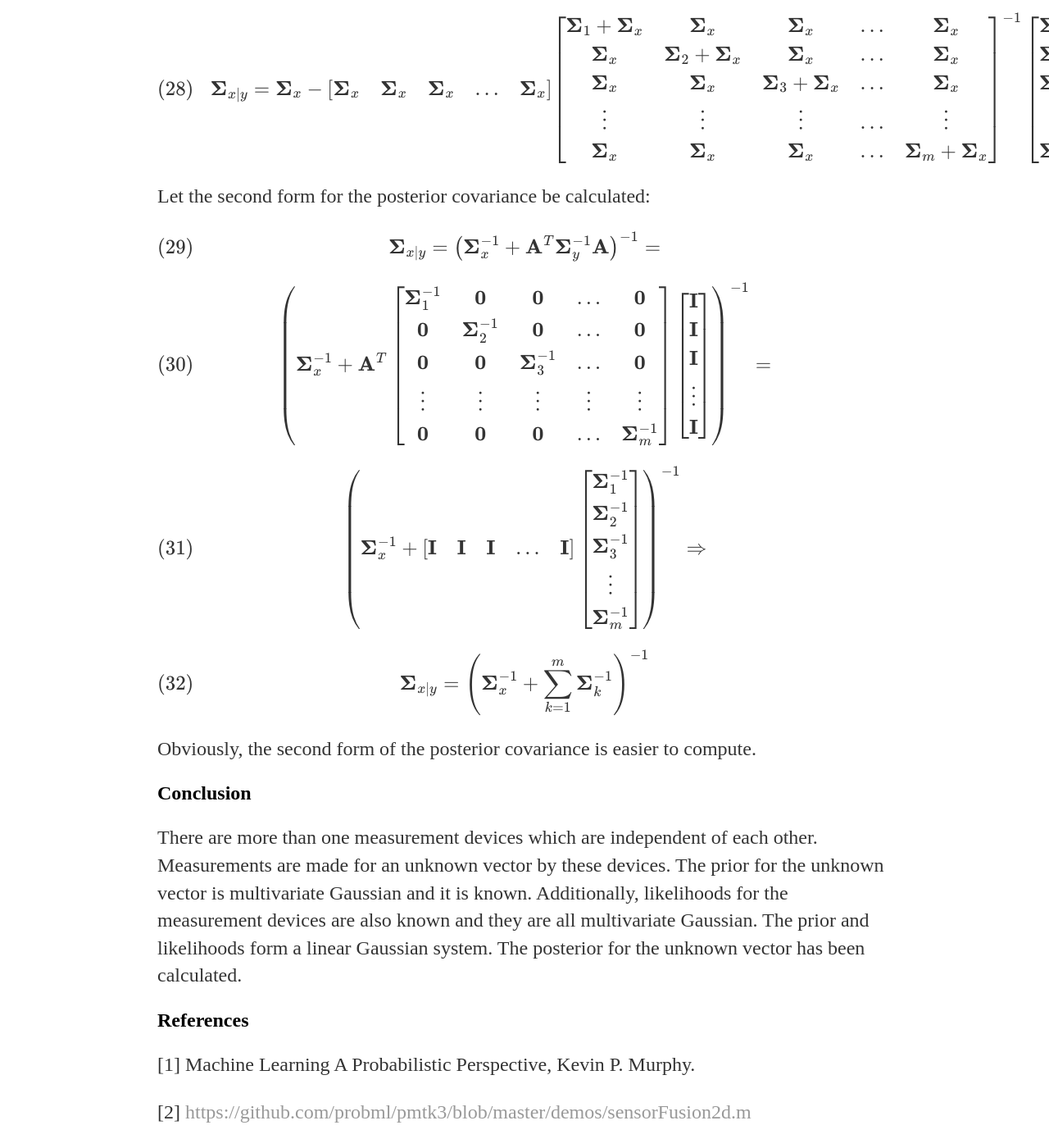
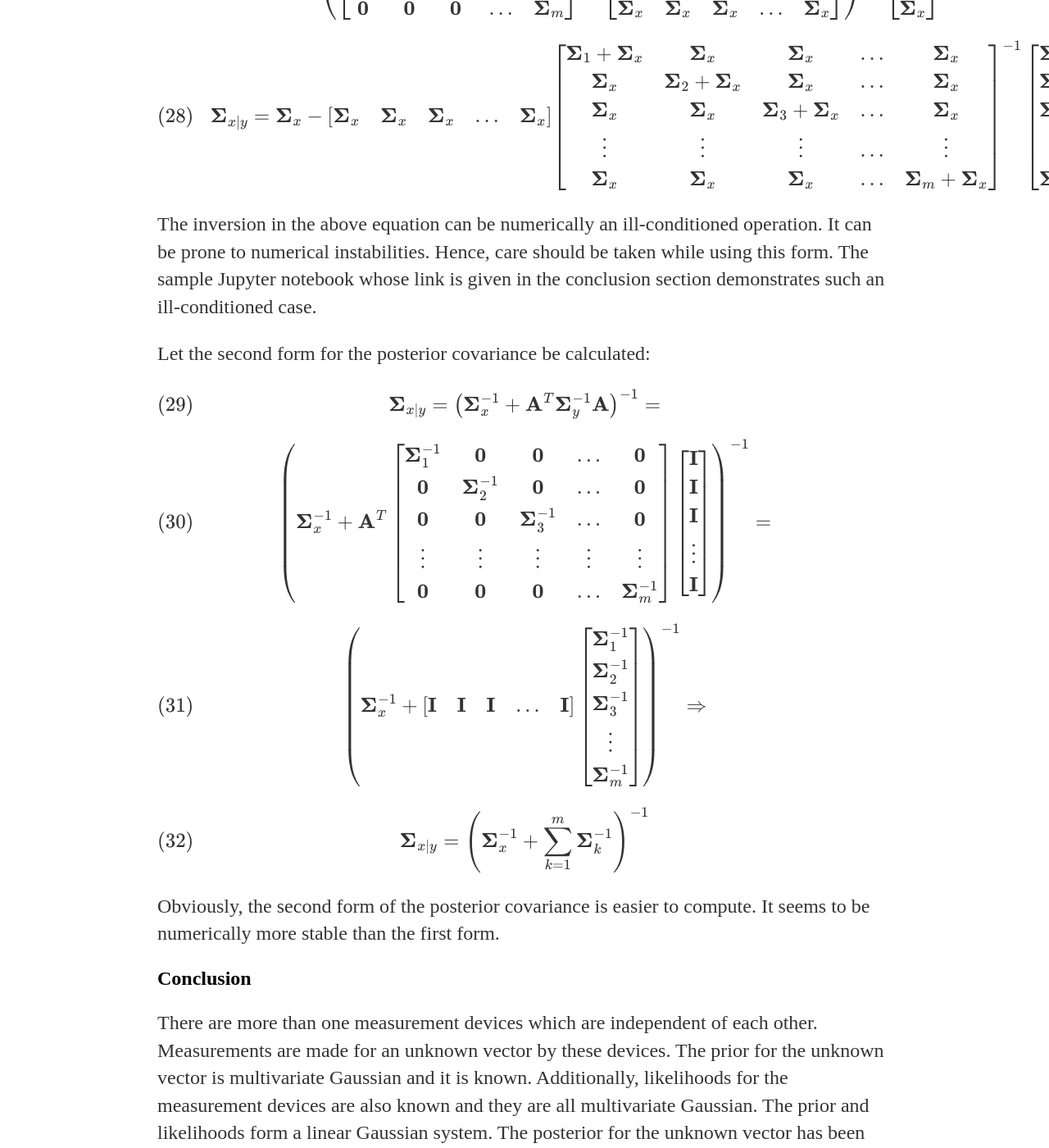
Before and after one commit to SaffetGokcenSen/saffetgokcensen.github.io, a Jekyll site: the page built from _posts/2020-08-13-inferring-an-unknown-vector-using-noisy-measurements-from-multiple-devices.md, in a window 1280 px wide and 1400 px high, scrolled down 4618 px. Shown: the whole window at 82% size. Built offline with Jekyll 4.4.1, drawn with Linux system fonts in a browser that asks for light colours; some of the changed text lies outside the part shown.

Commit message:
added the link for Jupyter notebook

```diff
--- a/_posts/2020-08-13-inferring-an-unknown-vector-using-noisy-measurements-from-multiple-devices.md
+++ b/_posts/2020-08-13-inferring-an-unknown-vector-using-noisy-measurements-from-multiple-devices.md
@@ -5,7 +5,7 @@ title: Inferring An Unknown Vector Using Noisy Measurements From Multiple Device
 ---
 
 ## Introduction
-In this article, a linear Gaussian system is used to infer an unknown vector from noisy measurements obtained by multiple measurement sources. The information from multiple measuring devices is combined and this is called the sensor fusion.
+In this article, a linear Gaussian system is used to infer an unknown vector from noisy measurements obtained by multiple measurement sources. The information from multiple measuring devices is combined and this is called the sensor fusion. A sample implementation is given in a Jupyter notebook on the link indicated in the conclusion section.
 ## Problem Description
 There is an unknown vector $\mathbf{x}$. It has a multivariate Gaussian distribution. This distribution is called the prior and given by
 \begin{equation}
@@ -30,7 +30,7 @@ It can be proven that $\bar{\mathbf{y}}\_{k}$ has the following likelihood:
 \end{equation}
 where
 \begin{equation}
-    \boldsymbol{\Sigma}_{k}\triangleq \frac{1}{N\_{k}}\boldsymbol{\Sigma}\_{y\_{\_{k}}}
+    \boldsymbol{\Sigma}\_{k}\triangleq \frac{1}{N\_{k}}\boldsymbol{\Sigma}\_{y\_{\_{k}}}
 \end{equation}
 Let the likelihood
 \begin{equation}
@@ -222,6 +222,8 @@ Let the first form of the posterior covariance matrix be calculated for the curr
         \boldsymbol{\Sigma}\_{x}
     \end{bmatrix}
 \end{equation}
+The inversion in the above equation can be numerically an ill-conditioned operation. It can be prone to numerical instabilities. Hence, care should be taken while using this form. The sample Jupyter notebook whose link is given in the conclusion section demonstrates such an ill-conditioned case.
+
 Let the second form for the posterior covariance be calculated:
 \begin{equation}
     \boldsymbol{\Sigma}\_{x|y}=\left(\boldsymbol{\Sigma}\_{x}^{-1}+\mathbf{A}^{T}\boldsymbol{\Sigma}\_{y}^{-1}\mathbf{A}\right)^{-1}=
@@ -255,9 +257,9 @@ Let the second form for the posterior covariance be calculated:
 \begin{equation}
     \boldsymbol{\Sigma}\_{x|y}=\left(\boldsymbol{\Sigma}\_{x}^{-1}+\sum\_{k=1}^{m}\boldsymbol{\Sigma}\_{k}^{-1}\right)^{-1}
 \end{equation}
-Obviously, the second form of the posterior covariance is easier to compute.
+Obviously, the second form of the posterior covariance is easier to compute. It seems to be numerically more stable than the first form.
 ## Conclusion
-There are more than one measurement devices which are independent of each other. Measurements are made for an unknown vector by these devices. The prior for the unknown vector is multivariate Gaussian and it is known. Additionally, likelihoods for the measurement devices are also known and they are all multivariate Gaussian. The prior and likelihoods form a linear Gaussian system. The posterior for the unknown vector has been calculated.
+There are more than one measurement devices which are independent of each other. Measurements are made for an unknown vector by these devices. The prior for the unknown vector is multivariate Gaussian and it is known. Additionally, likelihoods for the measurement devices are also known and they are all multivariate Gaussian. The prior and likelihoods form a linear Gaussian system. The posterior for the unknown vector has been calculated. A sample implementation can be found in the Jupyter notebook given on [this link](https://github.com/SaffetGokcenSen/Gaussian-Models/blob/master/inferring_an_unknown_vector_from_noisy_measurements_sensor_fusion.ipynb).
 ## References
 [1] Machine Learning A Probabilistic Perspective, Kevin P. Murphy.
 
```
